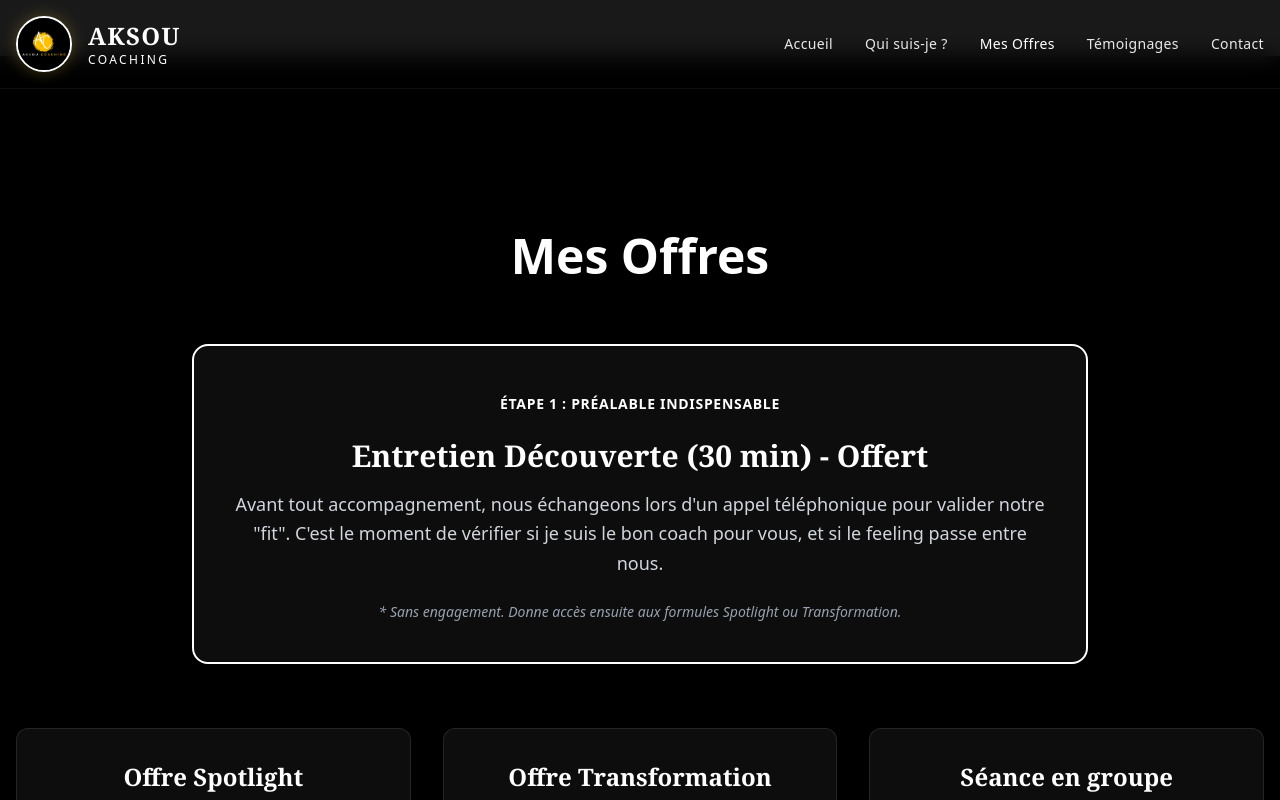
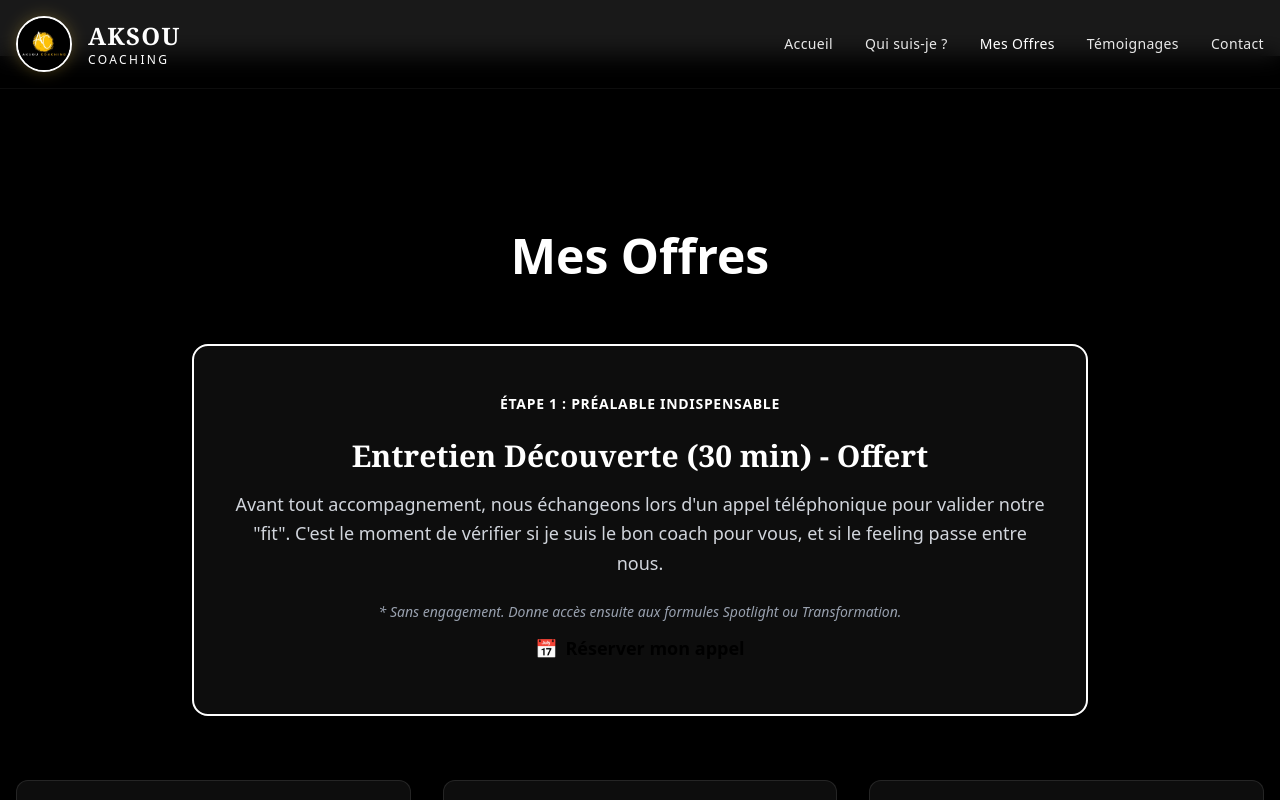
Before and after one commit to ChawkiSLIMANI/site-btp, a Next.js app: page /services in a window 1280 px wide. Shown: the top 800 px of the page. Built offline with nearby package versions, Linux system fonts and the light colour scheme; a web font is replaced by a local one.

Commit message:
feat(services): add CTA button for Discovery Call

```diff
--- a/src/components/home/Services.tsx
+++ b/src/components/home/Services.tsx
@@ -41,6 +41,15 @@ export function Services() {
                         <p className="text-sm italic text-gray-400">
                             * Sans engagement. Donne accès ensuite aux formules Spotlight ou Transformation.
                         </p>
+                        <a
+                            href="https://calendly.com/aksoucoaching"
+                            target="_blank"
+                            rel="noopener noreferrer"
+                            className="inline-flex items-center gap-2 rounded-full bg-brand px-8 py-3 text-lg font-bold text-black transition-transform hover:scale-105 hover:bg-brand-light"
+                        >
+                            <span>📅</span>
+                            <span>Réserver mon appel</span>
+                        </a>
                     </div>
                 </div>
 
```
